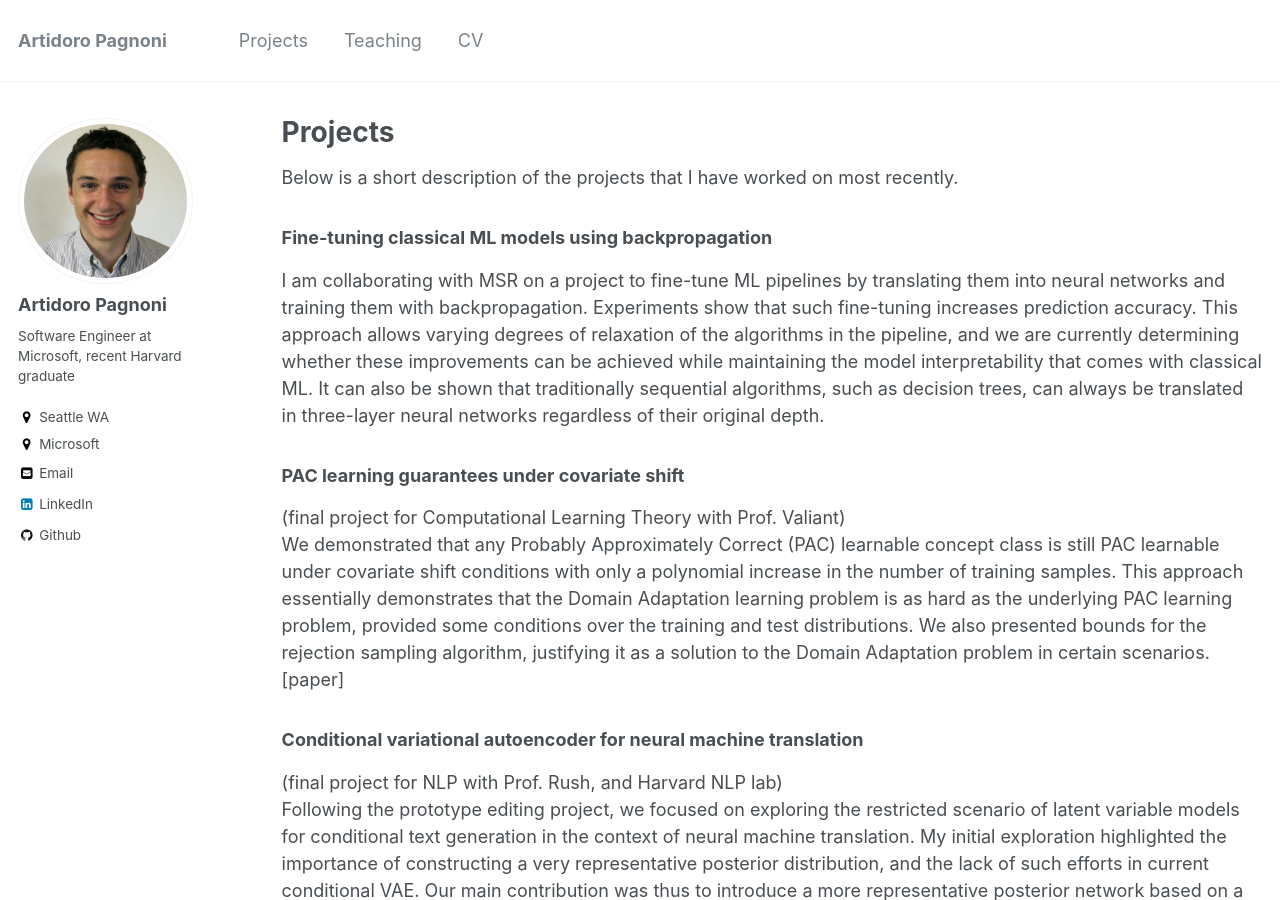
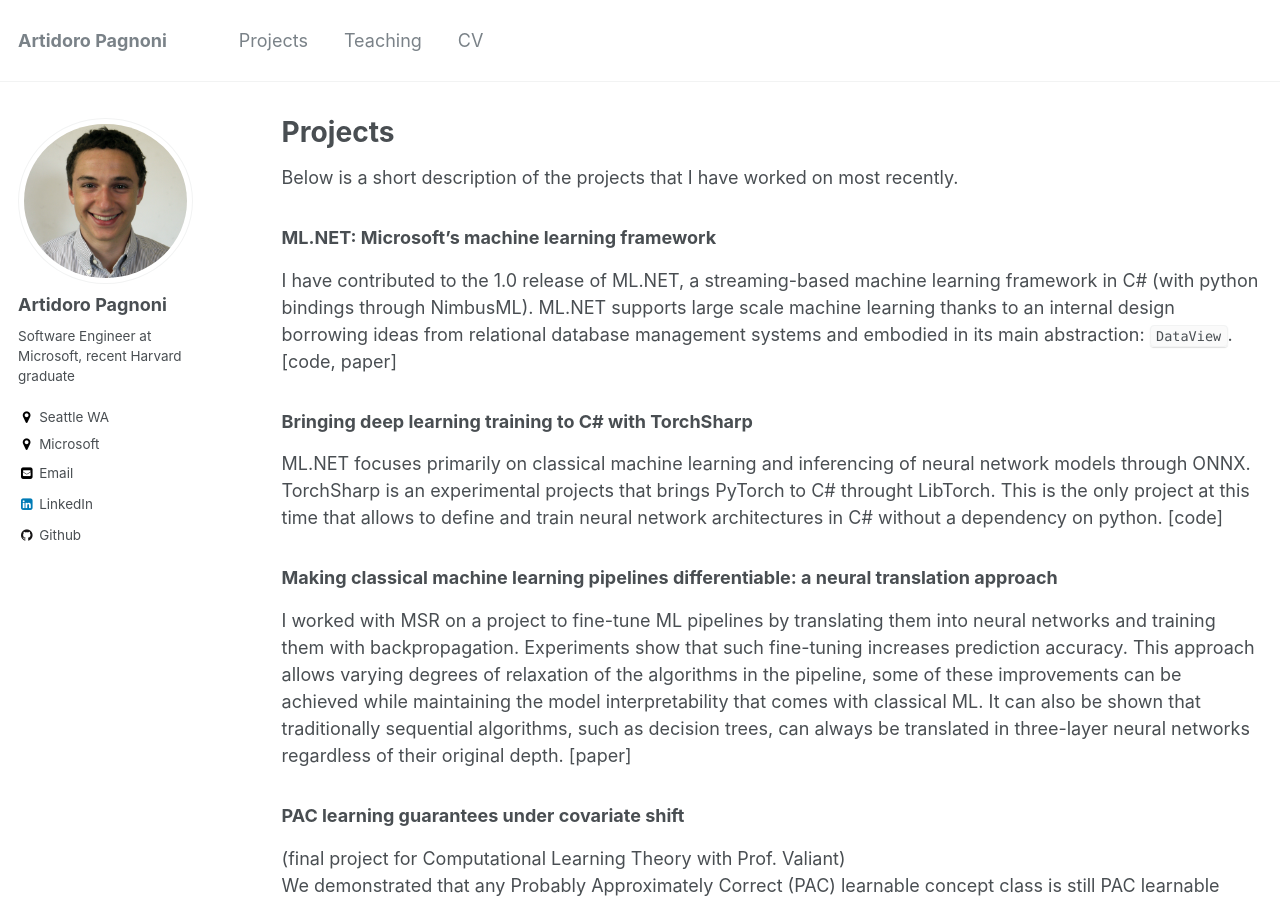
Before and after one commit to artidoro/artidoro.github.io, a Jekyll site: the page built from _pages/projects.md, in a window 1280 px wide and 900 px high. Built offline with Jekyll 4.4.1, drawn with Linux system fonts in a browser that asks for light colours.

Commit message:
updating with latest projects and links to papers

```diff
--- a/_pages/projects.md
+++ b/_pages/projects.md
@@ -7,8 +7,17 @@
 
 Below is a short description of the projects that I have worked on most recently.
 
-### Fine-tuning classical ML models using backpropagation
-I am collaborating with MSR on a project to fine-tune ML pipelines by translating them into neural networks and training them with backpropagation. Experiments show that such fine-tuning increases prediction accuracy. This approach allows varying degrees of relaxation of the algorithms in the pipeline, and we are currently determining whether these improvements can be achieved while maintaining the model interpretability that comes with classical ML. It can also be shown that traditionally sequential algorithms, such as decision trees, can always be translated in three-layer neural networks regardless of their original depth.
+### ML<span></span>.NET: Microsoft's machine learning framework
+I have contributed to the 1.0 release of ML<span></span>.NET, a streaming-based machine learning framework in C# (with python bindings through [NimbusML](https://github.com/Microsoft/NimbusML)). ML<span></span>.NET supports large scale machine learning thanks to an internal design borrowing ideas from relational database management systems and embodied in its main abstraction: `DataView`.
+[[code](https://github.com/dotnet/machinelearning), [paper](https://arxiv.org/abs/1905.05715)]
+
+### Bringing deep learning training to C# with TorchSharp
+ML<span></span>.NET focuses primarily on classical machine learning and inferencing of neural network models through ONNX. TorchSharp is an experimental projects that brings PyTorch to C# throught LibTorch. This is the only project at this time that allows to define and train neural network architectures in C# without a dependency on python.
+[[code](https://github.com/xamarin/TorchSharp)]
+
+### Making classical machine learning pipelines differentiable: a neural translation approach
+I worked with MSR on a project to fine-tune ML pipelines by translating them into neural networks and training them with backpropagation. Experiments show that such fine-tuning increases prediction accuracy. This approach allows varying degrees of relaxation of the algorithms in the pipeline, some of these improvements can be achieved while maintaining the model interpretability that comes with classical ML. It can also be shown that traditionally sequential algorithms, such as decision trees, can always be translated in three-layer neural networks regardless of their original depth.
+[[paper](https://arxiv.org/abs/1906.03822)]
 
 ### PAC learning guarantees under covariate shift
 (final project for Computational Learning Theory with Prof. Valiant)
```
Also changed, not shown: _pages/about.md (+2 -2 lines).
